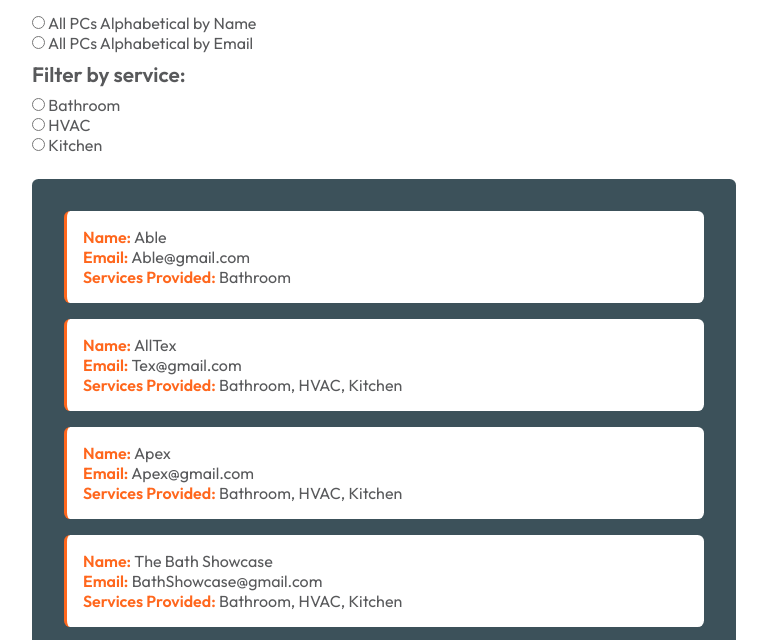
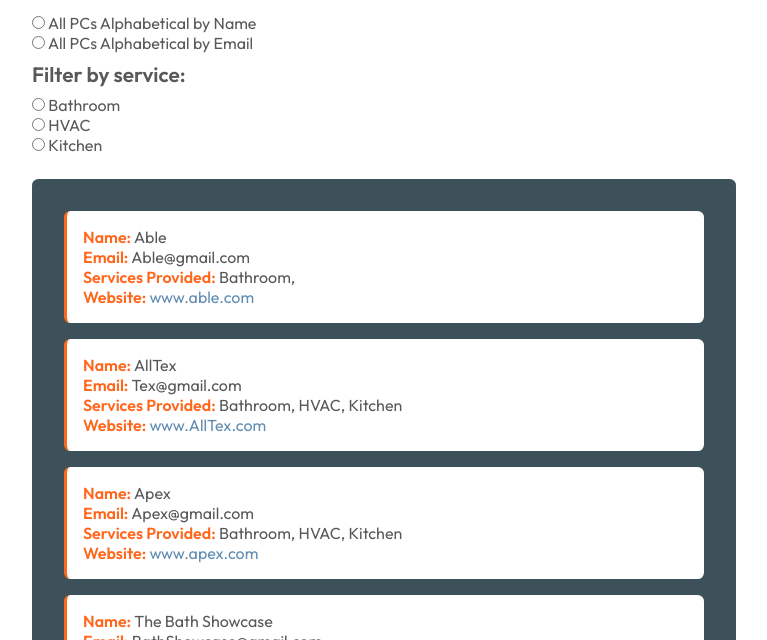
Before and after one commit to Tcooper920/sortingData, a plain HTML site: page index.html in a window 1280 px wide. Shown: the part 132-772 px from the top of the page, without its empty margins (0-767 px from the left). Drawn offline with Linux system fonts and the light colour scheme.

Commit message:
Add website info to objects and display on page.

```diff
--- a/index.css
+++ b/index.css
@@ -16,6 +16,11 @@ h2 {
 
 p {
     margin-bottom: .5rem;
+}
+
+a {
+    text-decoration: none;
+    color: #618db1;
 }
 
 strong {
--- a/index.js
+++ b/index.js
@@ -1,41 +1,41 @@
 // "Database" of employees (Profit Centers)
 const employeeList =
 {"employees":[
-    {"name":"Able", "email":"Able@gmail.com", "service":"Bathroom"},
-    {"name":"AllTex", "email":"Tex@gmail.com", "service":"Bathroom, HVAC, Kitchen"},
-    {"name":"Apex", "email":"Apex@gmail.com", "service":"Bathroom, HVAC, Kitchen"},
-    {"name":"The Bath Showcase", "email":"BathShowcase@gmail.com", "service":"Bathroom, HVAC, Kitchen"},
-    {"name":"Blodgett Supply", "email":"Blodgett@gmail.com", "service":"Bathroom, Kitchen"},
-    {"name":"Center State", "email":"CenterState@gmail.com", "service":"Bathroom, HVAC, Kitchen"},
-    {"name":"Conestoga", "email":"Conestoga@gmail.com", "service":"HVAC, Kitchen"},
-    {"name":"Covenant Plumbing Supply", "email":"Covenant@gmail.com", "service":"Bathroom, Kitchen"},
-    {"name":"Cowan", "email":"Cowan@gmail.com", "service":"Bathroom, HVAC, Kitchen"},
-    {"name":"Dahl", "email":"Dahl@gmail.com", "service":"Bathroom, HVAC, Kitchen"},
-    {"name":"Decker", "email":"Decker@gmail.com", "service":"Bathroom, HVAC, Kitchen"},
-    {"name":"EPSCO", "email":"EPSCO@gmail.com", "service":"HVAC, Kitchen"},
-    {"name":"European", "email":"European@gmail.com", "service":"Bathroom, HVAC, Kitchen"},
-    {"name":"Facets", "email":"Facets@gmail.com", "service":"Bathroom, HVAC, Kitchen"},
-    {"name":"GPS", "email":"Gloucester@gmail.com", "service":"Bathroom, HVAC, Kitchen"},
-    {"name":"Gorman Company", "email":"Gorman@gmail.com", "service":"Bathroom, HVAC"},
-    {"name":"Gorman Co.", "email":"GormanCo@gmail.com", "service":"Bathroom, HVAC, Kitchen"},
-    {"name":"H2O Kitchen & Bath", "email":"H2O@gmail.com", "service":"Bathroom, HVAC, Kitchen"},
-    {"name":"Hajoca", "email":"Hajoca@gmail.com", "service":"Bathroom, HVAC, Kitchen"},
-    {"name":"Heieck Supply", "email":"Heieck@gmail.com", "service":"Bathroom, HVAC, Kitchen"},
-    {"name":"HJC", "email":"HainesJonesCadbury@gmail.com", "service":"Bathroom, HVAC, Kitchen"},
-    {"name":"Hughes", "email":"Hughes@gmail.com", "service":"Bathroom, HVAC, Kitchen"},
-    {"name":"Inland Supply", "email":"Inland@gmail.com", "service":"Bathroom, HVAC, Kitchen"},
-    {"name":"Modern Supply", "email":"MS@gmail.com", "service":"HVAC, Kitchen"},
-    {"name":"NB", "email":"NewBritain@gmail.com", "service":"Bathroom, HVAC, Kitchen"},
-    {"name":"Penstan", "email":"Penstan@gmail.com", "service":"Bathroom, HVAC, Kitchen"},
-    {"name":"Penstan HVAC", "email":"PHVAC@gmail.com", "service":"HVAC"},
-    {"name":"RAM", "email":"RAM@gmail.com", "service":"Bathroom, HVAC, Kitchen"},
-    {"name":"Richards", "email":"Richards@gmail.com", "service":"Bathroom, HVAC, Kitchen"},
-    {"name":"Rohaco", "email":"Rohaco@gmail.com", "service":"Bathroom, HVAC, Kitchen"},
-    {"name":"Sandale", "email":"Sandale@gmail.com", "service":"Bathroom, HVAC, Kitchen"},
-    {"name":"Solutions", "email":"Solutions@gmail.com", "service":"Bathroom, HVAC, Kitchen"},
-    {"name":"Weinstein", "email":"Wein@gmail.com", "service":"Bathroom, HVAC, Kitchen"},
-    {"name":"Weinstein Supply", "email":"WSupply@gmail.com", "service":"Bathroom, HVAC"},
-    {"name":"Welker McKee", "email":"WM@gmail.com", "service":"Bathroom, HVAC, Kitchen"},
+    {"name":"Able", "email":"Able@gmail.com", "service":"Bathroom,", "website":"www.able.com"},
+    {"name":"AllTex", "email":"Tex@gmail.com", "service":"Bathroom, HVAC, Kitchen", "website":"www.AllTex.com"},
+    {"name":"Apex", "email":"Apex@gmail.com", "service":"Bathroom, HVAC, Kitchen", "website":"www.apex.com"},
+    {"name":"The Bath Showcase", "email":"BathShowcase@gmail.com", "service":"Bathroom, HVAC, Kitchen", "website":"www.bathshowcase.net"},
+    {"name":"Blodgett Supply", "email":"Blodgett@gmail.com", "service":"Bathroom, Kitchen", "website":"www.blodgettsupply.com"},
+    {"name":"Center State", "email":"CenterState@gmail.com", "service":"Bathroom, HVAC, Kitchen", "website":"www.centerstate.com"},
+    {"name":"Conestoga", "email":"Conestoga@gmail.com", "service":"HVAC, Kitchen", "website":"www.conestoga.net"},
+    {"name":"Covenant Plumbing Supply", "email":"Covenant@gmail.com", "service":"Bathroom, Kitchen", "website":"www.covenantsupply.com"},
+    {"name":"Cowan", "email":"Cowan@gmail.com", "service":"Bathroom, HVAC, Kitchen", "website":"www.cowan.com"},
+    {"name":"Dahl", "email":"Dahl@gmail.com", "service":"Bathroom, HVAC, Kitchen", "website":"www.dahl.com"},
+    {"name":"Decker", "email":"Decker@gmail.com", "service":"Bathroom, HVAC, Kitchen", "website":"www.decker.com"},
+    {"name":"EPSCO", "email":"EPSCO@gmail.com", "service":"HVAC, Kitchen", "website":"www.epsco.com"},
+    {"name":"European", "email":"European@gmail.com", "service":"Bathroom, HVAC, Kitchen", "website":"www.european.com"},
+    {"name":"Facets", "email":"Facets@gmail.com", "service":"Bathroom, HVAC, Kitchen", "website":"www.facets.com"},
+    {"name":"GPS", "email":"Gloucester@gmail.com", "service":"Bathroom, HVAC, Kitchen", "website":"www.gps.com"},
+    {"name":"Gorman Company", "email":"Gorman@gmail.com", "service":"Bathroom, HVAC", "website":"www.gormancompany.com"},
+    {"name":"Gorman Co.", "email":"GormanCo@gmail.com", "service":"Bathroom, HVAC, Kitchen", "website":"www.gormanco.com"},
+    {"name":"H2O Kitchen & Bath", "email":"H2O@gmail.com", "service":"Bathroom, HVAC, Kitchen", "website":"www.h2okitchenandbath.net"},
+    {"name":"Hajoca", "email":"Hajoca@gmail.com", "service":"Bathroom, HVAC, Kitchen", "website":"www.hajoca.com"},
+    {"name":"Heieck Supply", "email":"Heieck@gmail.com", "service":"Bathroom, HVAC, Kitchen", "website":"www.heiecksupply.com"},
+    {"name":"HJC", "email":"HainesJonesCadbury@gmail.com", "service":"Bathroom, HVAC, Kitchen", "website":"www.hjc.com"},
+    {"name":"Hughes", "email":"Hughes@gmail.com", "service":"Bathroom, HVAC, Kitchen", "website":"www.hughes.net"},
+    {"name":"Inland Supply", "email":"Inland@gmail.com", "service":"Bathroom, HVAC, Kitchen", "website":"www.inlandsupply.com"},
+    {"name":"Modern Supply", "email":"MS@gmail.com", "service":"HVAC, Kitchen", "website":"www.ModernSupply.com"},
+    {"name":"NB", "email":"NewBritain@gmail.com", "service":"Bathroom, HVAC, Kitchen", "website":"www.NewBritain.com"},
+    {"name":"Penstan", "email":"Penstan@gmail.com", "service":"Bathroom, HVAC, Kitchen", "website":"www.Penstan.com"},
+    {"name":"Penstan HVAC", "email":"PHVAC@gmail.com", "service":"HVAC", "website":"www.PenstanHVAC.com"},
+    {"name":"RAM", "email":"RAM@gmail.com", "service":"Bathroom, HVAC, Kitchen", "website":"www.RAM.com"},
+    {"name":"Richards", "email":"Richards@gmail.com", "service":"Bathroom, HVAC, Kitchen", "website":"www.richards.com"},
+    {"name":"Rohaco", "email":"Rohaco@gmail.com", "service":"Bathroom, HVAC, Kitchen", "website":"www.rohaco.net"},
+    {"name":"Sandale", "email":"Sandale@gmail.com", "service":"Bathroom, HVAC, Kitchen", "website":"www.Sandale.com"},
+    {"name":"Solutions", "email":"Solutions@gmail.com", "service":"Bathroom, HVAC, Kitchen", "website":"www.Solutions.net"},
+    {"name":"Weinstein", "email":"Wein@gmail.com", "service":"Bathroom, HVAC, Kitchen", "website":"www.weinstein.com"},
+    {"name":"Weinstein Supply", "email":"WSupply@gmail.com", "service":"Bathroom, HVAC", "website":"www.WeinsteinSupply.com"},
+    {"name":"Welker McKee", "email":"WM@gmail.com", "service":"Bathroom, HVAC, Kitchen", "website":"www.WelkerMcKee.com"},
 ]};
 
 // Variables
@@ -51,7 +51,8 @@ const printEmployeesToPage = (employeeListArray) => {
 		const newDiv = document.createElement("div");
 		newDiv.innerHTML = `<p class="employee-container"><strong class="container-labels">Name:</strong> ${element.name}<br>
                             <strong class="container-labels">Email:</strong> ${element.email}<br>
-                            <strong class="container-labels">Services Provided:</strong> ${element.service}<p>`;
+                            <strong class="container-labels">Services Provided:</strong> ${element.service}<br>
+                            <strong class="container-labels">Website:</strong> <a href="#" target="_blank">${element.website}</a><p>`;
 		employeeListContainer.append(newDiv);
 	});
 }
```
